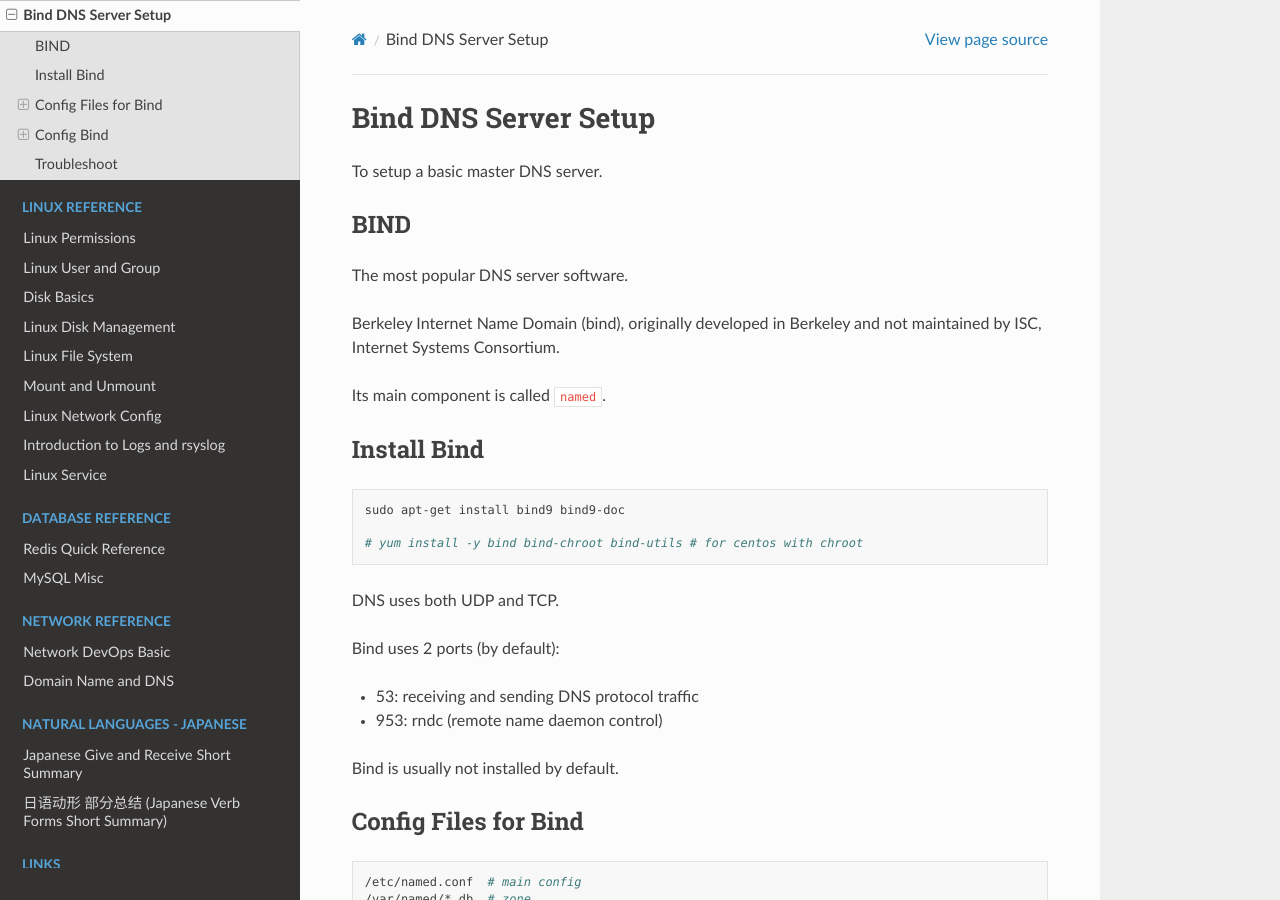
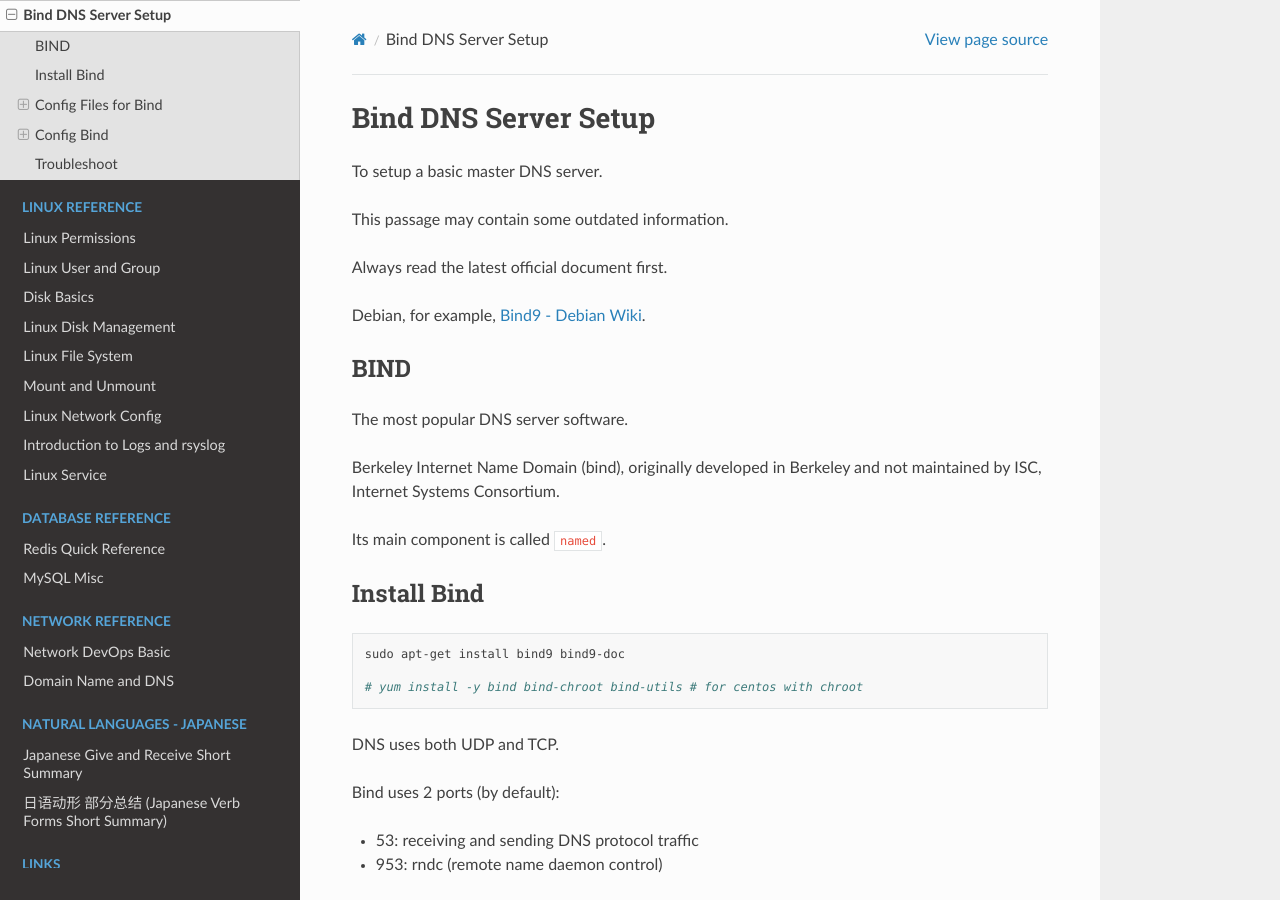
Before and after one commit to snowme34/snowme34.com, a Sphinx documentation site: the page built from docs/source/reference/devops/bind-dns-server-setup.md, in a window 1280 px wide and 900 px high. Built offline with Sphinx 7.4.7 and the Read the Docs theme 2.0.0, drawn with Linux system fonts in a browser that asks for light colours.

Commit message:
update bind set up

```diff
--- a/docs/source/reference/devops/bind-dns-server-setup.md
+++ b/docs/source/reference/devops/bind-dns-server-setup.md
@@ -1,6 +1,12 @@
 # Bind DNS Server Setup
 
 To setup a basic master DNS server.
+
+This passage may contain some outdated information.
+
+Always read the latest official document first.
+
+Debian, for example, [Bind9 - Debian Wiki](https://wiki.debian.org/Bind9).
 
 ## BIND
 
```
